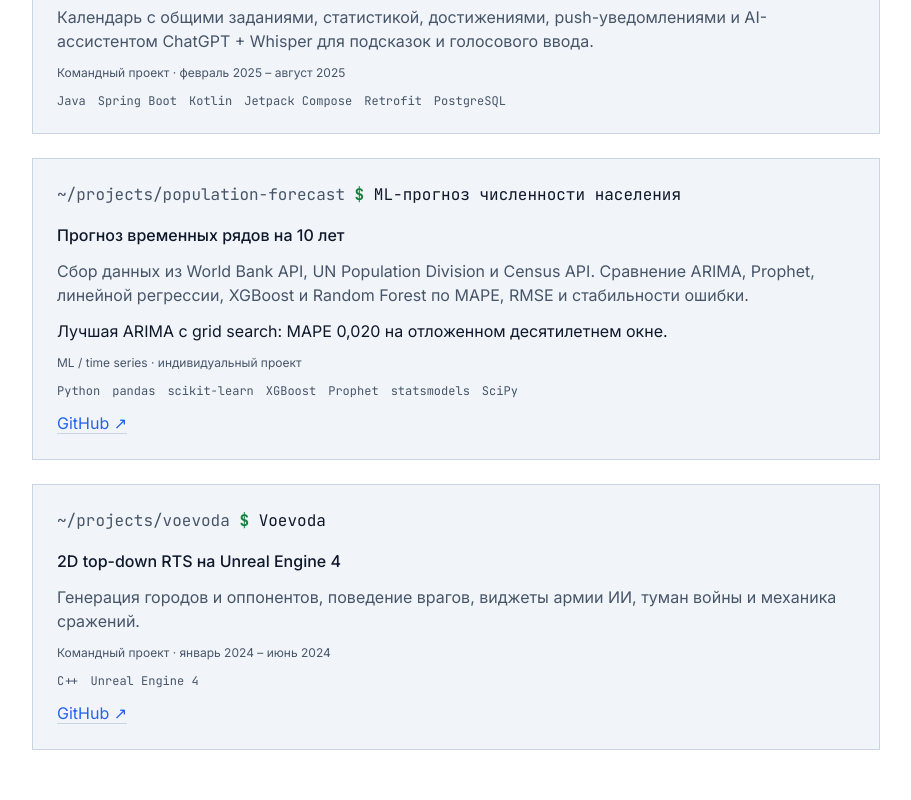
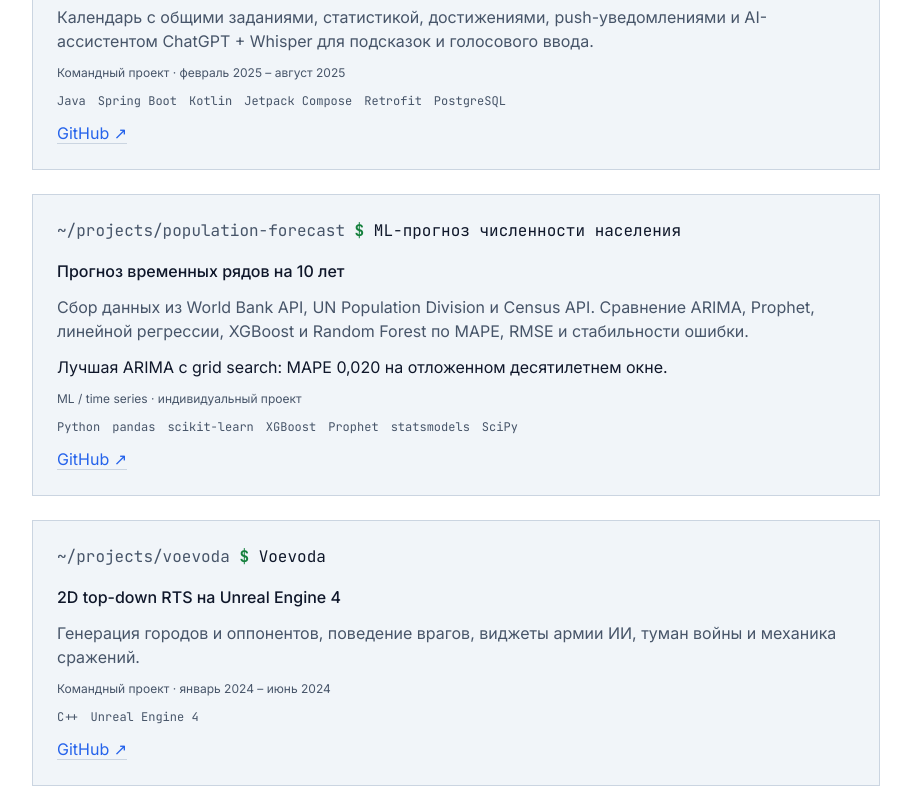
Before and after one commit to UsatovAI/portfolio-site, a Next.js app: page / in a window 1280 px wide. Shown: the part 3120-3920 px from the top of the page, without its empty margins (184-1095 px from the left). Built offline with nearby package versions, Linux system fonts and the light colour scheme.

Commit message:
Restore project links and redirect root to JVM portfolio

```diff
--- a/content/projects.ts
+++ b/content/projects.ts
@@ -56,7 +56,9 @@ export const projects: Project[] = [
     description:
       "Календарь с общими заданиями, статистикой, достижениями, push-уведомлениями и AI-ассистентом ChatGPT + Whisper для подсказок и голосового ввода.",
     stack: ["Java", "Spring Boot", "Kotlin", "Jetpack Compose", "Retrofit", "PostgreSQL"],
-    links: [],
+    links: [
+      { label: "GitHub", href: "https://github.com/hse-project-Java-2025" },
+    ],
   },
   {
     slug: "population-forecast",
@@ -121,6 +123,11 @@ export const educationalProjects: Project[] = [
     summary: "Парсер регулярных выражений",
     description: "Парсер формального языка регулярных выражений, построенный с помощью ANTLR.",
     stack: ["Python", "ANTLR"],
-    links: [],
+    links: [
+      {
+        label: "GitHub",
+        href: "https://github.com/UsatovPavel/Usatov-FL-HSE/tree/task4-dev",
+      },
+    ],
   },
 ];
```
Also changed, not shown: nginx/README.md, 1 other file (tests, documents, lock files or other folders).
